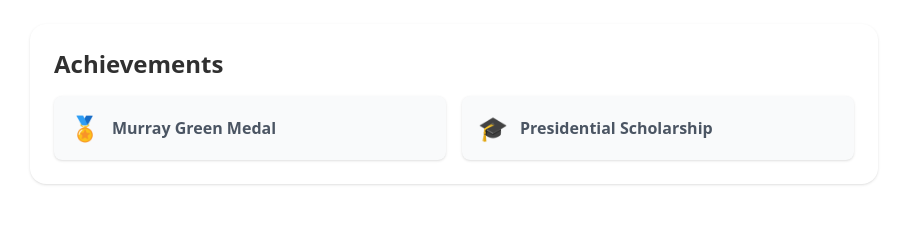
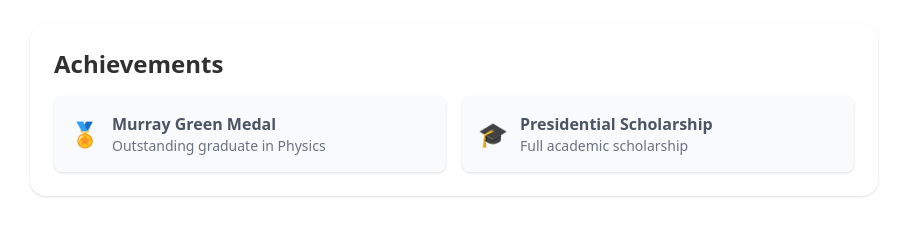
Before and after one commit to s-vishnoi/portfolio, a Vue app: page / in a window 1280 px wide. Shown: the part 1760-1986 px from the top of the page, without its empty margins (186-1093 px from the left). Built offline with nearby package versions, Linux system fonts and the light colour scheme; no server answers.

Commit message:
new updates

```diff
--- a/src/pages/Home.vue
+++ b/src/pages/Home.vue
@@ -80,14 +80,14 @@
           <span class="text-2xl">🏅</span>
           <div>
             <h3 class="font-semibold text-gray-600">Murray Green Medal</h3>
-            <!--<p class="text-sm text-gray-500 dark:text-gray-400">Awarded for excellence in Physics</p>-->
+            <p class="text-sm text-gray-500 dark:text-gray-400">Outstanding graduate in Physics</p>
           </div>
         </div>
         <div class="bg-base-200 p-4 rounded-lg shadow flex items-center gap-3">
           <span class="text-2xl">🎓</span>
           <div>
             <h3 class="font-semibold text-gray-600">Presidential Scholarship</h3>
-            <!--<p class="text-sm text-gray-500 dark:text-gray-400">Merit-based academic scholarship</p>-->
+            <p class="text-sm text-gray-500 dark:text-gray-400">Full academic scholarship</p>
           </div>
         </div>
       </div>
```
